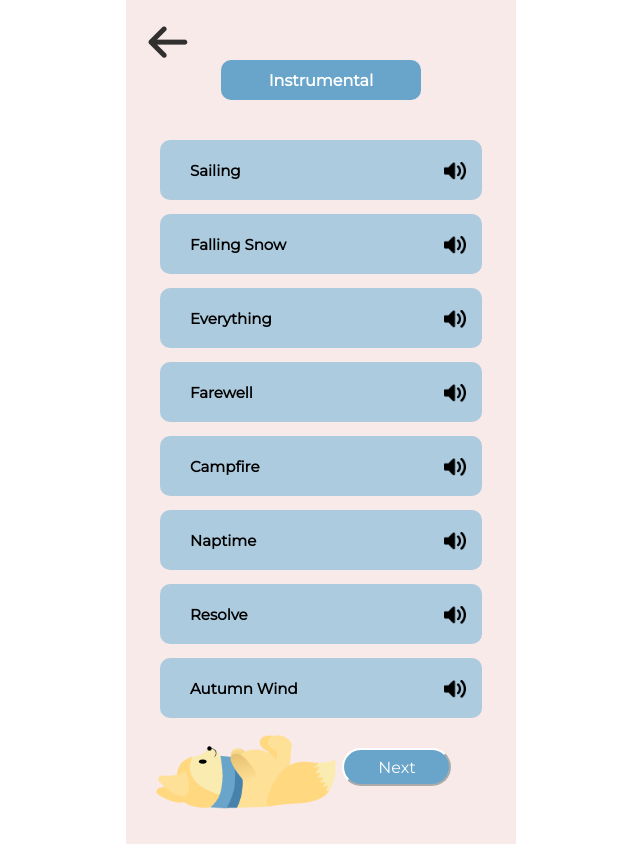
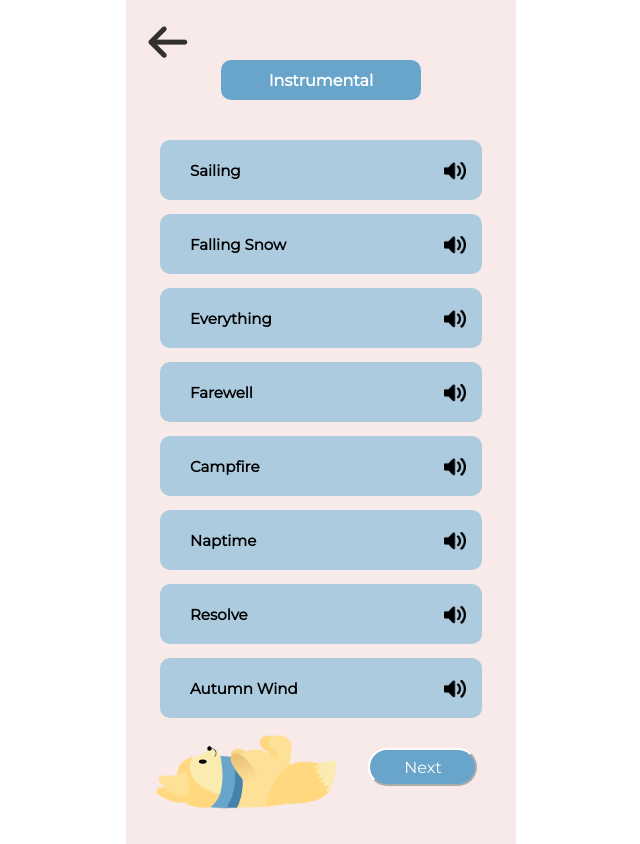
Before and after one commit to kaleytsangbcit/teok_final, a Next.js app in the folder teok/: page /music in a window 1280 px wide. Shown: the whole page, without its empty margins (319-959 px from the left). Built offline with nearby package versions, Linux system fonts and the light colour scheme.

Commit message:
edit position nature next

```diff
--- a/teok/styles/nature.module.css
+++ b/teok/styles/nature.module.css
@@ -28,7 +28,7 @@
 
 .prevNext {
   position: absolute;
-  right: 40px;
+  right: 14px;
 }
 
 
```
